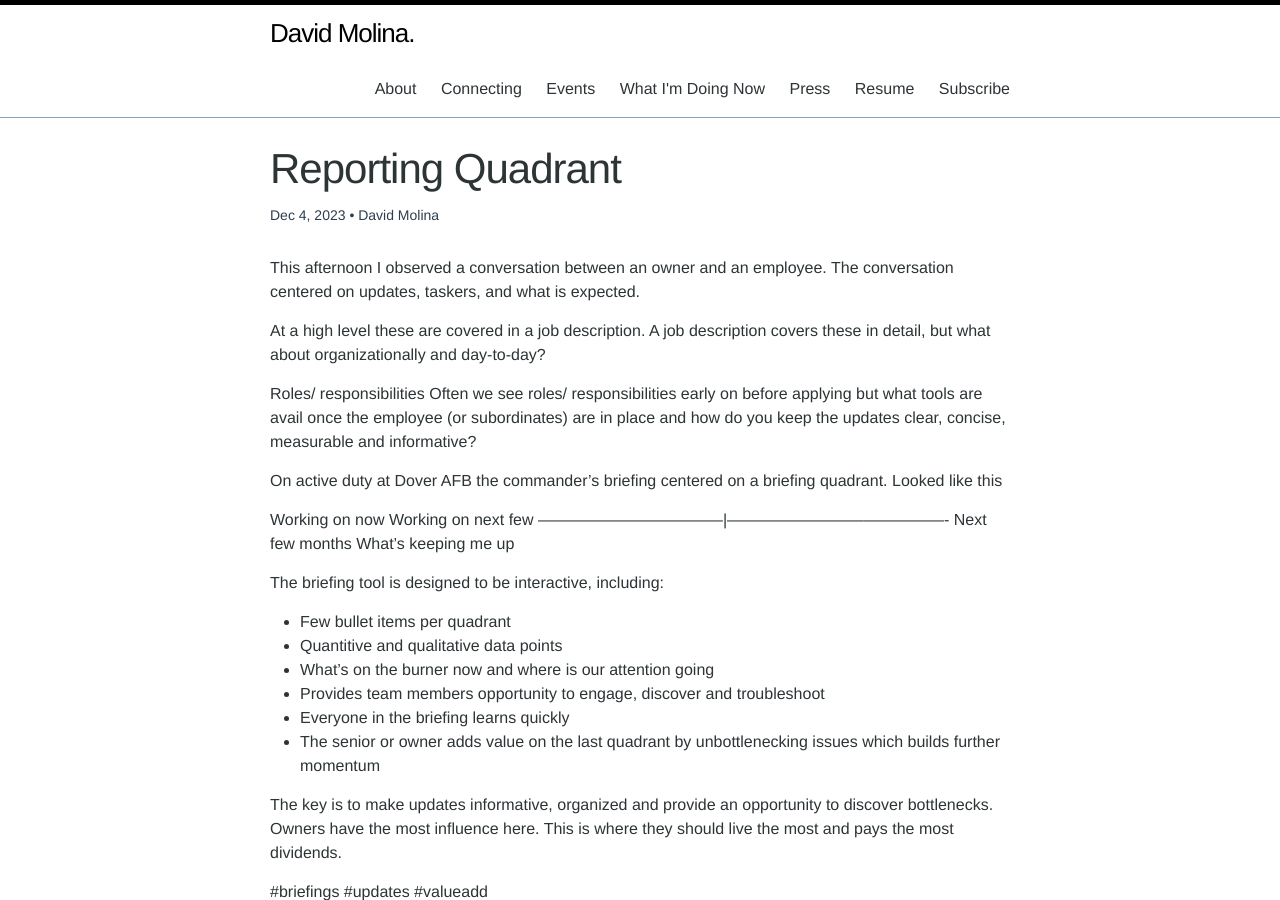
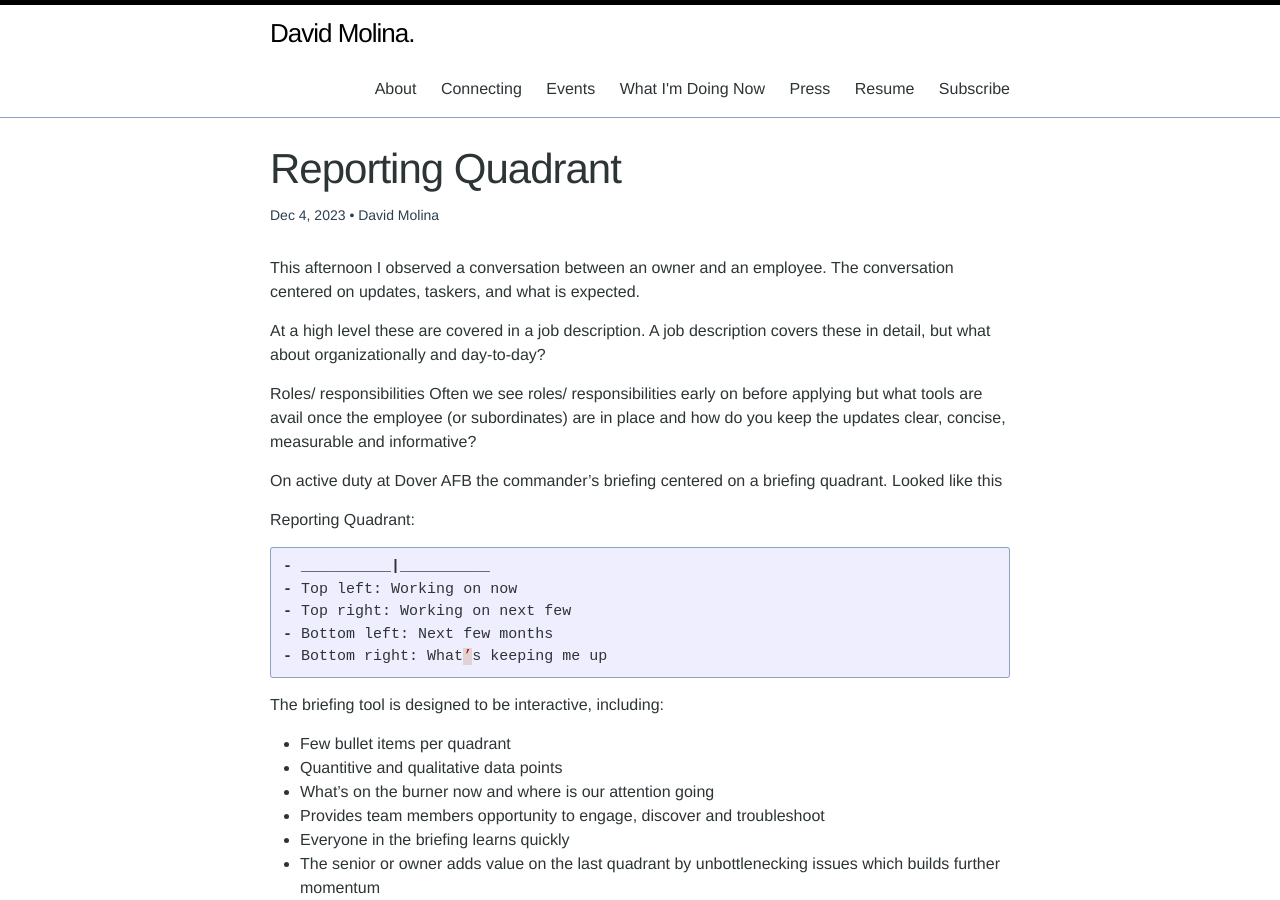
Before and after one commit to davidmolina/davidmolina.github.io, a Jekyll site: the page built from _posts/2023-12-04-reporting-quadrant.md, in a window 1280 px wide and 900 px high. Built offline with Jekyll 4.4.1, drawn with Linux system fonts in a browser that asks for light colours.

Commit message:
Fixed reporting quadrant

````diff
--- a/_posts/2023-12-04-reporting-quadrant.md
+++ b/_posts/2023-12-04-reporting-quadrant.md
@@ -16,9 +16,14 @@ Often we see roles/ responsibilities early on before applying but what tools are
 
 On active duty at Dover AFB the commander’s briefing centered on a briefing quadrant. Looked like this
 
-Working on now       Working on next few
-—————————--------|——————--------—————-
-Next few months      What’s keeping me up
+Reporting Quadrant:
+```javascript
+- __________|__________
+- Top left: Working on now
+- Top right: Working on next few
+- Bottom left: Next few months
+- Bottom right: What’s keeping me up
+```
 
 The briefing tool is designed to be interactive, including:
 - Few bullet items per quadrant
````
